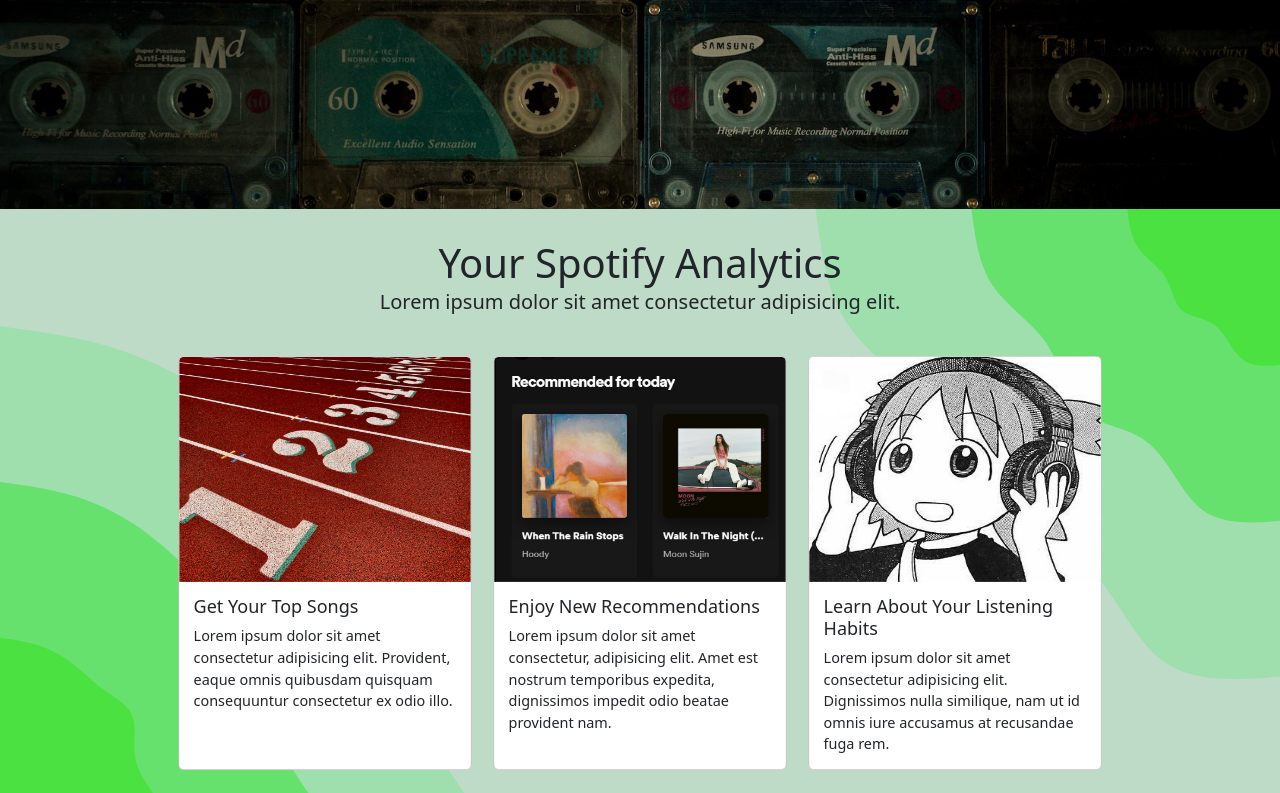
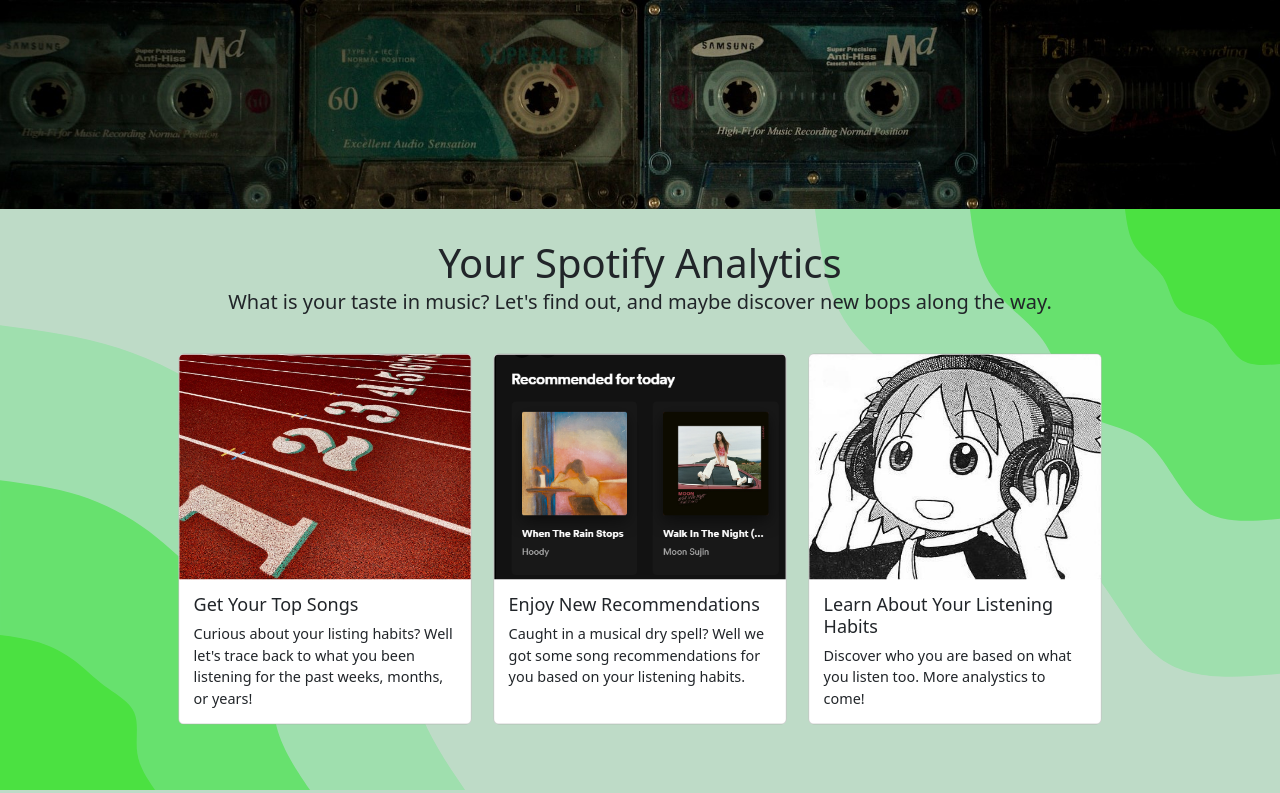
Before and after one commit to kietn20/Listen-To-Yourself, a Flask app: page /home in a window 1280 px wide. Shown: the part 56-849 px from the top of the page. Run offline with Flask 3, Linux system fonts and the light colour scheme; some libraries are stand-ins or nearby versions.

Commit message:
fixed home page descriptions

```diff
--- a/templates/home.html
+++ b/templates/home.html
@@ -28,7 +28,7 @@
 <img class="img-fluid" id="banner" src="/static/banner3.jpg">
 <div class="background">
     <h1 style="text-align: center; margin: 0px 0px 0px 0px; padding-top: 30px;">Your Spotify Analytics</h1>
-    <p style="text-align: center;" class="lead">Lorem ipsum dolor sit amet consectetur adipisicing elit.</p>
+    <p style="text-align: center;" class="lead">What is your taste in music? Let's find out, and maybe discover new bops along the way.</p>
 
     <div style="scale: 90%;" class="row row-cols-1 row-cols-md-3 g-10 d-flex justify-content-center">
         <div style="width: 350px;" class="col-4">
@@ -36,7 +36,7 @@
             <img style="height: 250px;" src="/static/card1.png" class="card-img-top" alt="...">
             <div class="card-body">
             <h5 class="card-title">Get Your Top Songs</h5>
-            <p class="card-text">Lorem ipsum dolor sit amet consectetur adipisicing elit. Provident, eaque omnis quibusdam quisquam consequuntur consectetur ex odio illo.</p>
+            <p class="card-text">Curious about your listing habits? Well let's trace back to what you been listening for the past weeks, months, or years!</p>
             </div>
         </div>
         </div>
@@ -45,7 +45,7 @@
             <img style="height: 250px;" src="/static/card2.png" class="card-img-top" alt="...">
             <div class="card-body">
             <h5 class="card-title">Enjoy New Recommendations</h5>
-            <p class="card-text">Lorem ipsum dolor sit amet consectetur, adipisicing elit. Amet est nostrum temporibus expedita, dignissimos impedit odio beatae provident nam.</p>
+            <p class="card-text">Caught in a musical dry spell? Well we got some song recommendations for you based on your listening habits.</p>
             </div>
         </div>
         </div>
@@ -54,7 +54,7 @@
             <img style="height: 250px;" src="/static/card3.jpg" class="card-img-top" alt="...">
             <div class="card-body">
             <h5 class="card-title">Learn About Your Listening Habits</h5>
-            <p class="card-text">Lorem ipsum dolor sit amet consectetur adipisicing elit. Dignissimos nulla similique, nam ut id omnis iure accusamus at recusandae fuga rem.</p>
+            <p class="card-text">Discover who you are based on what you listen too. More analystics to come!</p>
             </div>
         </div>
         </div>
--- a/templates/songs.html
+++ b/templates/songs.html
@@ -1,6 +1,6 @@
 {% extends 'layout.html' %}
 
-{% block title %} <title>Home</title>{% endblock %}
+{% block title %} <title>Your Top Songs</title>{% endblock %}
 {% block head %}
 <!-- <script src="https://unpkg.com/htmx.org@1.9.2" integrity="sha384-L6OqL9pRWyyFU3+/bjdSri+iIphTN/bvYyM37tICVyOJkWZLpP2vGn6VUEXgzg6h" crossorigin="anonymous"></script> -->
 <style>
```
